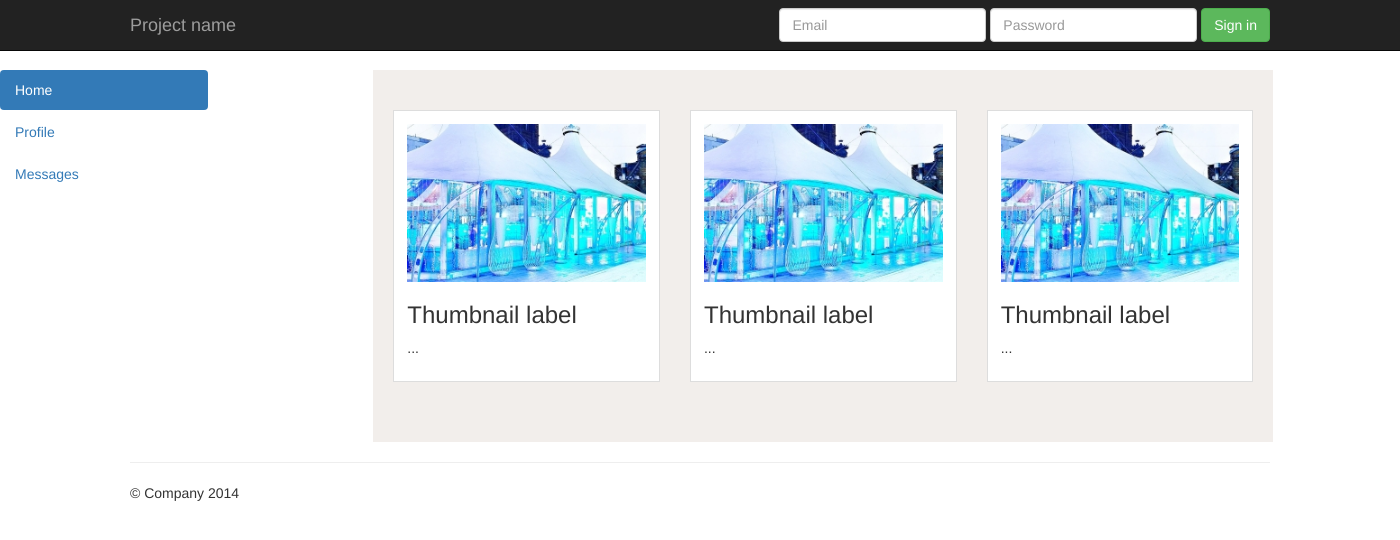
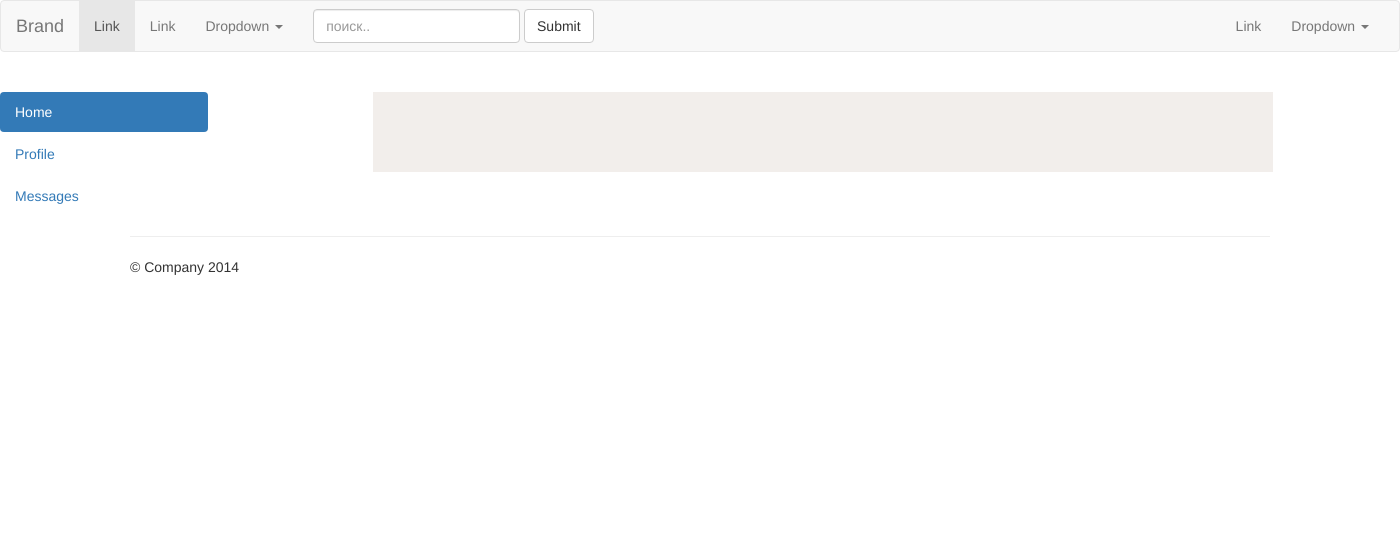
Before and after one commit to Ryskulov/psychic-sniffle, a Django app: page /place/ in a window 1400 px wide. Shown: the top 540 px of the page. Run offline with Django 3.2, Linux system fonts and the light colour scheme; some libraries are stand-ins or nearby versions.

Commit message:
сделал поиск

```diff
--- a/psychic_sniffle/place/urls.py
+++ b/psychic_sniffle/place/urls.py
@@ -6,4 +6,5 @@ from place import views
 
 urlpatterns = [
     url(r'^$', views.show_list, name='show_list'),
+    url(r'^s/$', views.search, name='search'),
 ]
--- a/psychic_sniffle/place/views.py
+++ b/psychic_sniffle/place/views.py
@@ -1,5 +1,20 @@
 from django.shortcuts import render
 
+from .models import Place
 # Create your views here.
+
+
 def show_list(request):
     return render(request, 'places/list.html', {})
+
+
+def search(request):
+    context = {}
+    q = request.GET.get('q', None)
+
+    if q:
+        places = Place.objects.filter(name__icontains=q)
+        context = {'query': q, 'places': places}
+        template = 'places/list.html'
+
+    return render(request, template, context)
--- a/psychic_sniffle/templates/_layouts/base.html
+++ b/psychic_sniffle/templates/_layouts/base.html
@@ -51,30 +51,59 @@
   <![endif]-->
   <header>
     {% block header %}
-    <div class="navbar navbar-inverse navbar-fixed-top" role="navigation">
-      <div class="container">
+   <nav class="navbar navbar-default">
+  <div class="container-fluid">
+    <!-- Brand and toggle get grouped for better mobile display -->
     <div class="navbar-header">
-          <button type="button" class="navbar-toggle" data-toggle="collapse" data-target=".navbar-collapse">
+      <button type="button" class="navbar-toggle collapsed" data-toggle="collapse" data-target="#bs-example-navbar-collapse-1" aria-expanded="false">
         <span class="sr-only">Toggle navigation</span>
         <span class="icon-bar"></span>
         <span class="icon-bar"></span>
         <span class="icon-bar"></span>
       </button>
-          <a class="navbar-brand" href="#">Project name</a>
+      <a class="navbar-brand" href="#">Brand</a>
     </div>
-        <div class="navbar-collapse collapse">
-          <form class="navbar-form navbar-right">
+
+    <!-- Collect the nav links, forms, and other content for toggling -->
+    <div class="collapse navbar-collapse" id="bs-example-navbar-collapse-1">
+      <ul class="nav navbar-nav">
+        <li class="active"><a href="#">Link <span class="sr-only">(current)</span></a></li>
+        <li><a href="#">Link</a></li>
+        <li class="dropdown">
+          <a href="#" class="dropdown-toggle" data-toggle="dropdown" role="button" aria-haspopup="true" aria-expanded="false">Dropdown <span class="caret"></span></a>
+          <ul class="dropdown-menu">
+            <li><a href="#">Action</a></li>
+            <li><a href="#">Another action</a></li>
+            <li><a href="#">Something else here</a></li>
+            <li role="separator" class="divider"></li>
+            <li><a href="#">Separated link</a></li>
+            <li role="separator" class="divider"></li>
+            <li><a href="#">One more separated link</a></li>
+          </ul>
+        </li>
+      </ul>
+         <form class="navbar-form navbar-left" role="search" action='{% url 'search'%}' method='get'>{% csrf_token %}
           <div class="form-group">
-              <input type="text" placeholder="Email" class="form-control">
+            <input type="text" class="form-control" name='q' placeholder="поиск..">
           </div>
-            <div class="form-group">
-              <input type="password" placeholder="Password" class="form-control">
-            </div>
-            <button type="submit" class="btn btn-success">Sign in</button>
+        <button type="submit" class="btn btn-default">Submit</button>
       </form>
-        </div><!--/.navbar-collapse -->
-      </div>
-    </div>
+      <ul class="nav navbar-nav navbar-right">
+        <li><a href="#">Link</a></li>
+        <li class="dropdown">
+          <a href="#" class="dropdown-toggle" data-toggle="dropdown" role="button" aria-haspopup="true" aria-expanded="false">Dropdown <span class="caret"></span></a>
+          <ul class="dropdown-menu">
+            <li><a href="#">Action</a></li>
+            <li><a href="#">Another action</a></li>
+            <li><a href="#">Something else here</a></li>
+            <li role="separator" class="divider"></li>
+            <li><a href="#">Separated link</a></li>
+          </ul>
+        </li>
+      </ul>
+    </div><!-- /.navbar-collapse -->
+  </div><!-- /.container-fluid -->
+</nav>
 
     {% endblock %}
   </header>
--- a/psychic_sniffle/templates/base/home.html
+++ b/psychic_sniffle/templates/base/home.html
@@ -2,13 +2,7 @@
 
 {% block css %}
 {{block.super}}
-<style>
-/* Move down content because we have a fixed navbar that is 50px tall */
-body {
-  padding-top: 50px;
-  padding-bottom: 20px;
-}
-</style>
+
 {% endblock css %}
 
 {% block page_title %}Your Site - Home{% endblock %}
--- a/psychic_sniffle/templates/places/list.html
+++ b/psychic_sniffle/templates/places/list.html
@@ -12,42 +12,28 @@
 {% block content %}
 
 {{ block.super }}
+{% if query %}{{ query }}
+
+{% endif %}
 <div class="wrapp">
 <div class="container">
   <ul class="list_holder">
   <div class="row">
-    <div class="col-sm-4 col-md-4 place">
+
+
+    {% for place in places %}
+      <div class="col-sm-6 col-md-4 place">
       <div class="thumbnail">
         <div class="caption">
           <img src="{% static 'img/n.jpg'%}" alt="">
-          <h3>Thumbnail label</h3>
+          <h3>{{ place.name }}</h3>
           <p>...</p>
         </div>
       </div>
     </div>
-
-      <div class="col-sm-4 col-md-4 place">
-      <div class="thumbnail">
-        <div class="caption">
-          <img src="{% static 'img/n.jpg'%}" alt="">
-          <h3>Thumbnail label</h3>
-          <p>...</p>
-        </div>
-      </div>
+ {% endfor %}
     </div>
 
-
-      <div class="col-sm-6 col-md-4 place">
-      <div class="thumbnail">
-        <div class="caption">
-          <img src="{% static 'img/n.jpg'%}" alt="">
-          <h3>Thumbnail label</h3>
-          <p>...</p>
-        </div>
-      </div>
-    </div>
-
-    </div>
   </ul>
 </div>
 </div>
```
Also changed, not shown: psychic_sniffle/templates/places/result.html (added, +45 -0 lines), psychic_sniffle/media/media/4515560-1000-1447943413-010_1.jpg (added). Lines whose indentation alone changed are shown as unchanged.
